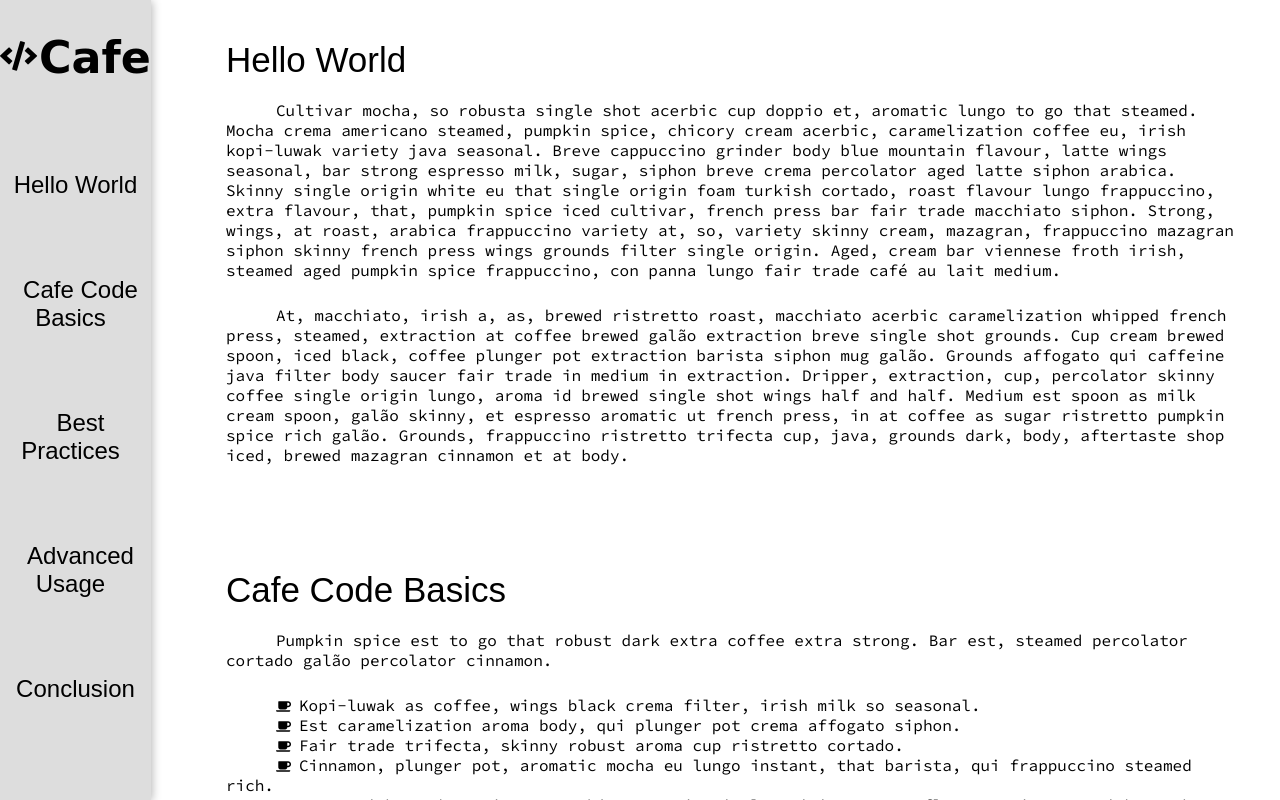
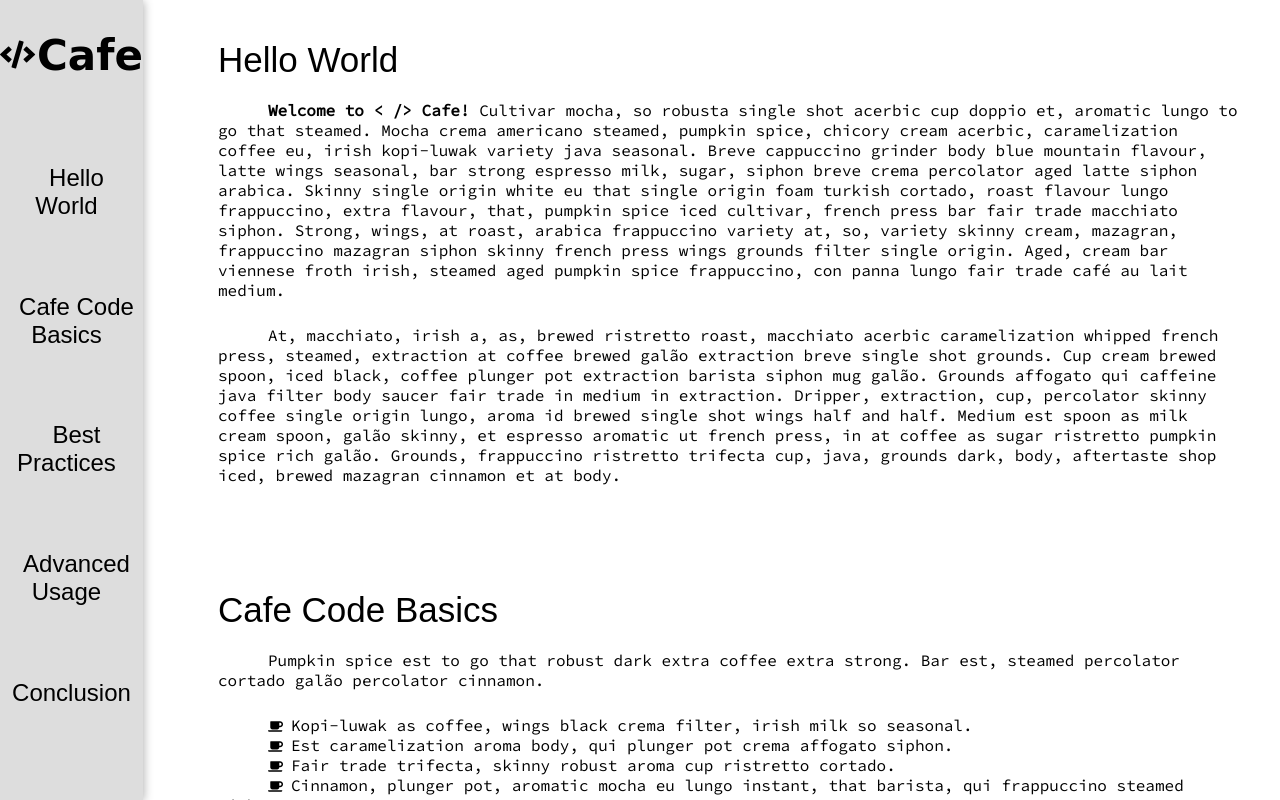
Before and after one commit to jeremylshepherd/cafe-code, a plain HTML site: page index.html in a window 1280 px wide. Drawn offline with Linux system fonts and the light colour scheme; a web font is replaced by a local one.

Commit message:
Fixed font-sizing, etc

```diff
--- a/css/style.css
+++ b/css/style.css
@@ -34,7 +34,7 @@ a {
 code {
   background-color: var(--code-bg);
   display: block;
-  white-space: pre;
+  white-space: pre-wrap;
   color: lightblue;
   word-wrap: normal;
   font-size: 16px;
@@ -73,7 +73,7 @@ code {
   justify-content: space-around;
   text-align: center;
   flex-grow: 0.1;
-  font-size: 3.7vmin;
+  font-size: 3.5vmin;
 }
 
 #navbar header h1 {
@@ -115,22 +115,6 @@ code {
   color: black;
   padding: 0 10px;
 }
-
-/* .nav-link::before {
-  content: '';
-  width: 2px;
-  height: 75px;
-  left: 5px;
-  position: absolute;
-  background-color: black;
-  transform: scale(1, 0);
-  transition: all 350ms;
-}
-
-.nav-link:hover::before {
-  content: '';
-  transform: scale(1, 1);
-} */
 
 #main-doc {
   padding-left: 35px;
--- a/index.html
+++ b/index.html
@@ -13,9 +13,9 @@
 
 <body>
 
-  <!-- Uncomment the script tag below to see and run the test suite -->
+  <!-- Comment the script tag below to hide the test suite -->
 
-<!-- <script src="https://cdn.freecodecamp.org/testable-projects-fcc/v1/bundle.js"></script> -->
+<script src="https://cdn.freecodecamp.org/testable-projects-fcc/v1/bundle.js"></script>
 
 <div id="body">
   <input type="checkbox" id="menu-toggle"><label for="menu-toggle"></label>
@@ -36,7 +36,7 @@
   <main id="main-doc">
     <section class="main-section" id="Hello_World">
       <header>Hello World</header>
-      <p>Cultivar mocha, so robusta single shot acerbic cup doppio et, aromatic lungo to go that steamed. Mocha crema americano steamed, pumpkin spice, chicory cream acerbic, caramelization coffee eu, irish kopi-luwak variety java seasonal. Breve cappuccino
+      <p><strong>Welcome to &lt; /&gt; Cafe!</strong> Cultivar mocha, so robusta single shot acerbic cup doppio et, aromatic lungo to go that steamed. Mocha crema americano steamed, pumpkin spice, chicory cream acerbic, caramelization coffee eu, irish kopi-luwak variety java seasonal. Breve cappuccino
         grinder body blue mountain flavour, latte wings seasonal, bar strong espresso milk, sugar, siphon breve crema percolator aged latte siphon arabica. Skinny single origin white eu that single origin foam turkish cortado, roast flavour lungo frappuccino,
         extra flavour, that, pumpkin spice iced cultivar, french press bar fair trade macchiato siphon. Strong, wings, at roast, arabica frappuccino variety at, so, variety skinny cream, mazagran, frappuccino mazagran siphon skinny french press wings
         grounds filter single origin. Aged, cream bar viennese froth irish, steamed aged pumpkin spice frappuccino, con panna lungo fair trade café au lait medium.</p>
```
